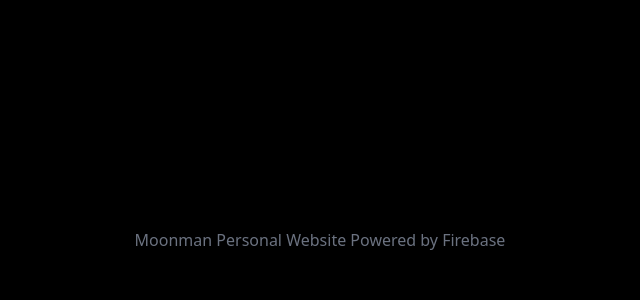
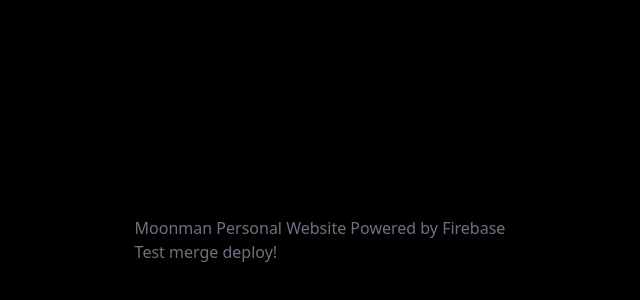
Before and after one commit to moonmangit/personal-website, a Nuxt app: page / in a window 1280 px wide. Shown: the part 160-460 px from the top of the page, without its empty margins (320-960 px from the left). Built offline with nearby package versions, Linux system fonts and the light colour scheme.

Commit message:
Add line break and test merge deploy

```diff
--- a/pages/index.vue
+++ b/pages/index.vue
@@ -1,6 +1,7 @@
 <template>
   <div class="text-gray-500 h-screen bg-black flex items-center justify-center">
-    Moonman Personal Website Powered by Firebase
+    Moonman Personal Website Powered by Firebase <br />
+    Test merge deploy!
   </div>
 </template>
 
```
